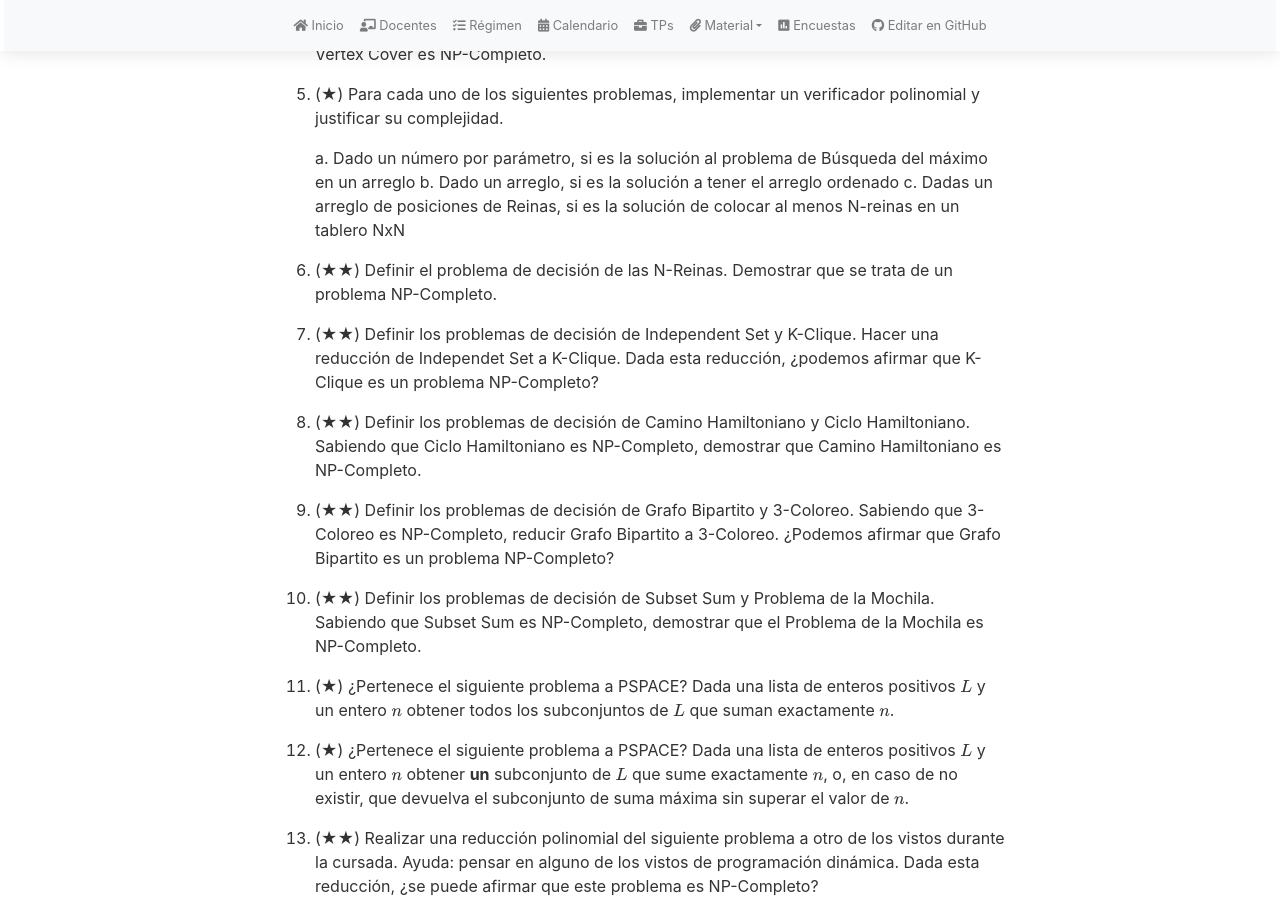
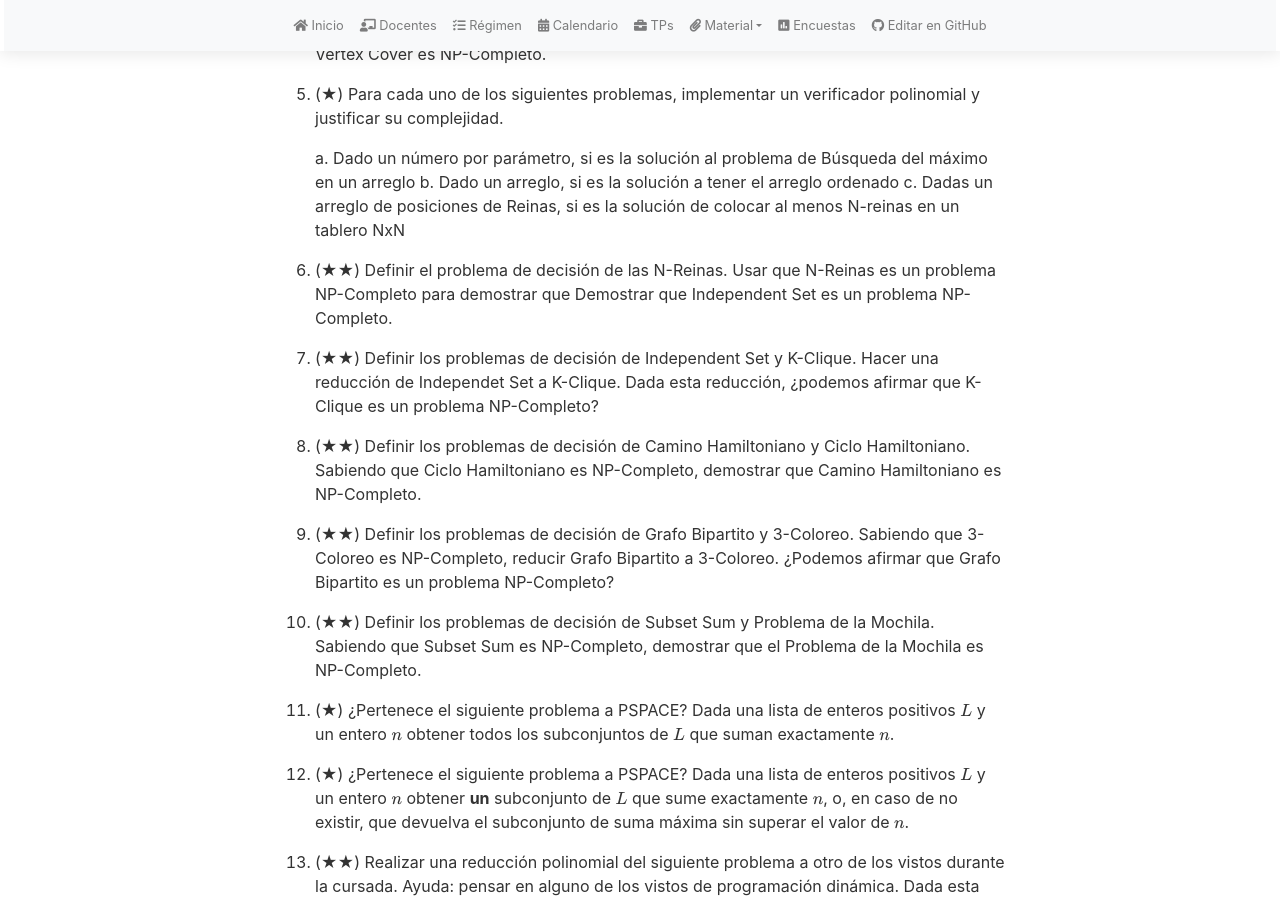
Before and after one commit to algoritmos-rw/tda_bg, a Jekyll site: the page built from material/guias/reducciones.md, in a window 1280 px wide and 900 px high, scrolled down 867 px. Built offline with Jekyll 4.4.1, drawn with Linux system fonts in a browser that asks for light colours; nearby versions of some CDN libraries; our own code applies the rules of GitHub Pages for plain Markdown files.

Commit message:
Update reducciones.md

```diff
--- a/material/guias/reducciones.md
+++ b/material/guias/reducciones.md
@@ -47,7 +47,8 @@ math: true
     b. Dado un arreglo, si es la solución a tener el arreglo ordenado
     c. Dadas un arreglo de posiciones de Reinas, si es la solución de colocar al menos N-reinas en un tablero NxN
 
-1.  (★★) Definir el problema de decisión de las N-Reinas. Demostrar que se trata de un problema NP-Completo.
+1.  (★★) Definir el problema de decisión de las N-Reinas. Usar que N-Reinas es un problema NP-Completo para demostrar que
+    Demostrar que Independent Set es un problema NP-Completo.
 
 1.  (★★) Definir los problemas de decisión de Independent Set y K-Clique. Hacer una reducción de Independet Set a K-Clique.
     Dada esta reducción, ¿podemos afirmar que K-Clique es un problema NP-Completo?
```
